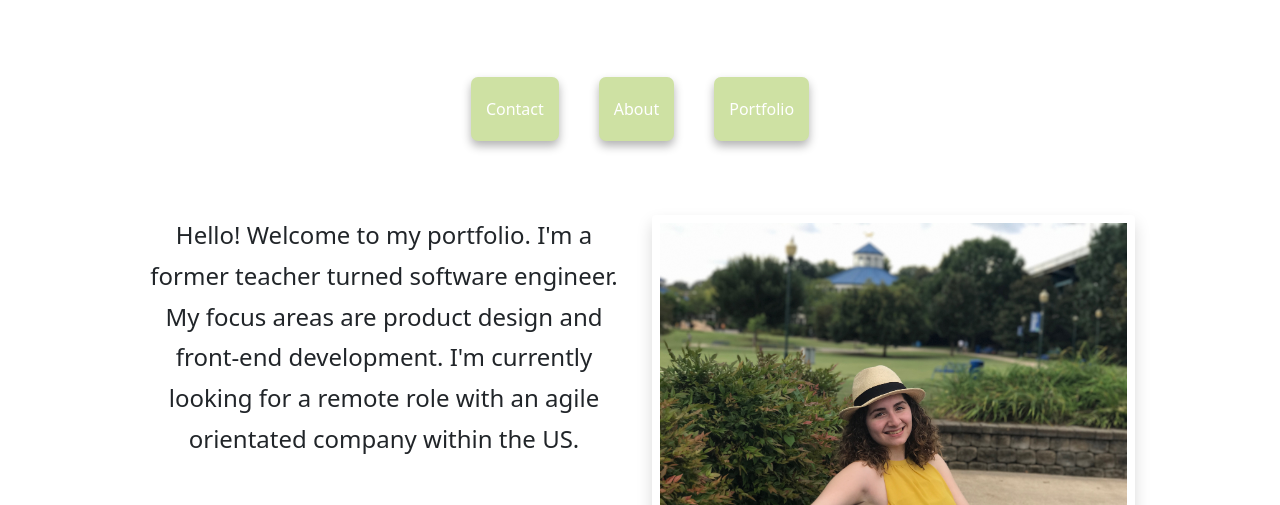
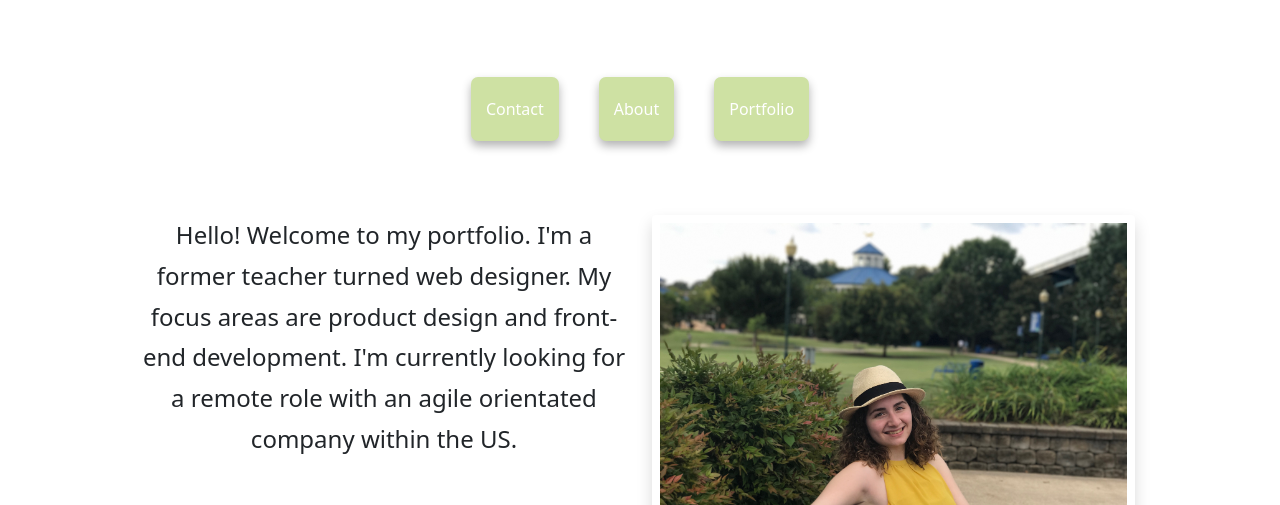
Before and after one commit to borahae13/scarsonportfolio, a website: page index.html in a window 1280 px wide. Shown: the part 263-768 px from the top of the page. Drawn offline with nearby package versions, Linux system fonts and the light colour scheme.

Commit message:
Updated index file

```diff
--- a/index.html
+++ b/index.html
@@ -107,7 +107,7 @@
     <div class="row">
     <div class="col-lg-6">
       <h4>
-          Hello! Welcome to my portfolio. I'm a former teacher turned software engineer. My focus areas are product design and front-end development.
+          Hello! Welcome to my portfolio. I'm a former teacher turned web designer. My focus areas are product design and front-end development.
           I'm currently looking for a remote role with an agile orientated company within the US.
         </h4>
           <div class="row mb-3 mt-5">
```
